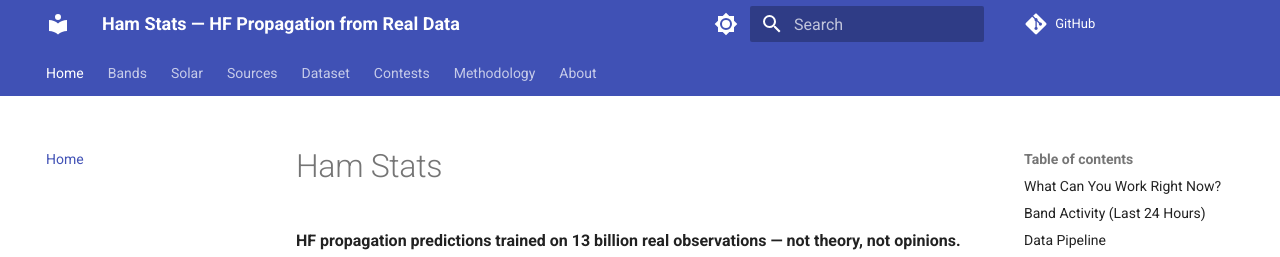
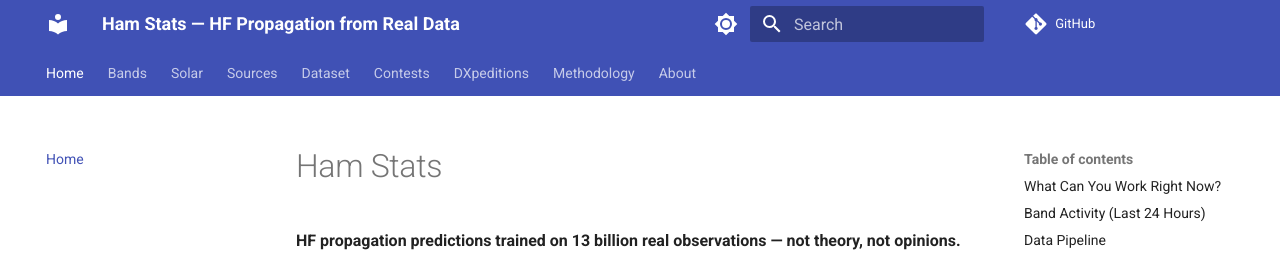
Before and after one commit to IONIS-AI/ionis-hamstats, an MkDocs documentation site: the page built from docs/index.md, in a window 1280 px wide and 900 px high. Shown: the top 257 px of the window. Built offline with MkDocs 1.6.1 and Material for MkDocs 9.7.7, drawn with Linux system fonts in a browser that asks for light colours; comment, search, counter and statistics services are not loaded.

Commit message:
nav: Contests and DXpeditions as separate top-level entries
Co-Authored-By: Claude Opus 4.6 <noreply@anthropic.com>

```diff
--- a/mkdocs.yml
+++ b/mkdocs.yml
@@ -76,9 +76,8 @@ nav:
     - dataset/index.md
     - Growth: dataset/growth.md
     - Coverage: dataset/coverage.md
-  - Contests:
-    - contests/index.md
-    - DXpeditions: contests/dxpeditions.md
+  - Contests: contests/index.md
+  - DXpeditions: contests/dxpeditions.md
   - Methodology:
     - methodology/index.md
     - Signatures: methodology/signatures.md
```
